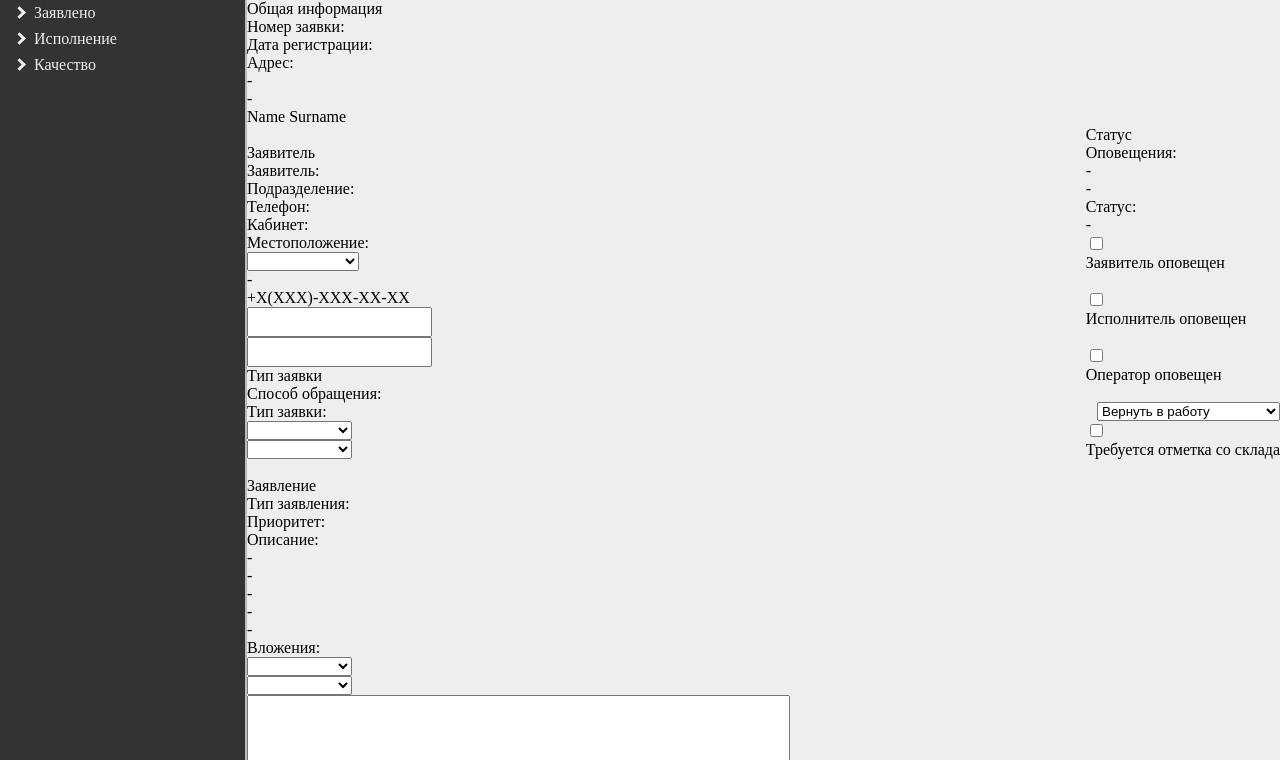
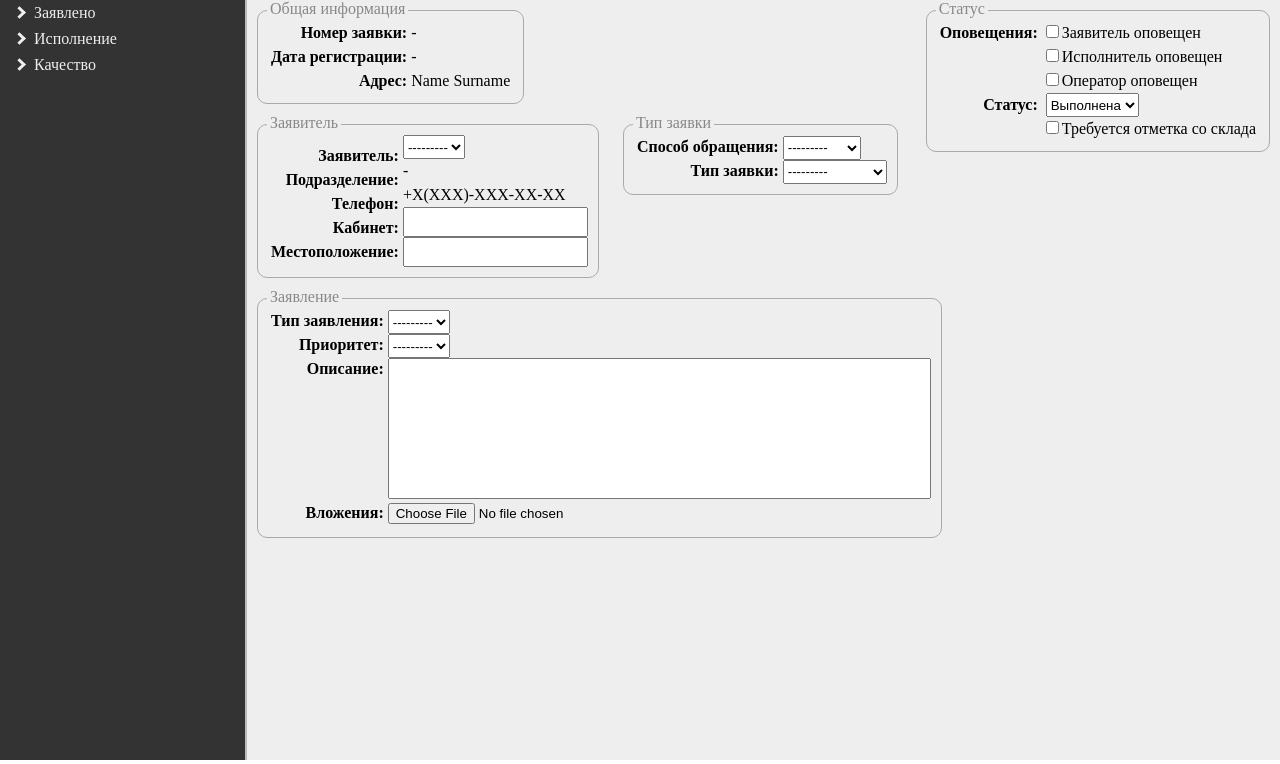
Before and after one commit to DeadParazit/HelpDeskVer2, a Django app: page /request/ in a window 1280 px wide. Shown: the part 40-804 px from the top of the page. Run offline with Django 3.2, Linux system fonts and the light colour scheme; data that the repository does not hold is empty.

Commit message:
main-view

```diff
--- a/Request/forms.py
+++ b/Request/forms.py
@@ -62,9 +62,9 @@ class AddRequest(forms.ModelForm):
             'priority': Select(attrs={'class': 'variable-input', 'placeholder': 'Выберите приоритет'}),
             'applicant': Select(attrs={'class': 'variable-input', 'placeholder': 'Выберите заявителя', 'id': 'applicant_select'}),
             'type': Select(attrs={'class': 'variable-input', 'placeholder': 'Выберите тип заявки'}),
-            'applicant_is_notified': CheckboxInput(attrs={'class': 'variable-input checkbox'}),
-            'performer_is_notified': CheckboxInput(attrs={'class': 'variable-input checkbox'}),
-            'operator_is_notified': CheckboxInput(attrs={'class': 'variable-input checkbox'}),
+            'applicant_is_notified': CheckboxInput(attrs={'class': 'discret variable-input checkbox'}),
+            'performer_is_notified': CheckboxInput(attrs={'class': 'discret variable-input checkbox'}),
+            'operator_is_notified': CheckboxInput(attrs={'class': 'discret variable-input checkbox'}),
             'storage': CheckboxInput(attrs={'class': 'variable-input checkbox'}),
             'room': NumberInput(attrs={'class': 'variable-input'}),
             'building': TextInput(attrs={'class': 'variable-input'}),
--- a/templates/Request/create_document.html
+++ b/templates/Request/create_document.html
@@ -6,6 +6,7 @@
     <title>Document Page</title>
     <link rel="stylesheet" href="{% static "css/standart.css" %}">
     <link rel="stylesheet" href="{% static "css/document.css" %}">
+    <link rel="stylesheet" href="{% static "css/document_basics.css" %}">
     <script src="https://ajax.googleapis.com/ajax/libs/jquery/3.4.0/jquery.min.js"></script>
     <script src="{% static "scripts/toggle_lists.js" %}"></script>
   </head>
--- a/templates/Request/templates/applicant_page.html
+++ b/templates/Request/templates/applicant_page.html
@@ -41,15 +41,17 @@
       <p class="variable_name hidden_text">-</p>
     </div>
     <div class="category_right_side_div">
-      <input class="discret applicant_notified checkbox" type="checkbox" name="applicant_notified" value="true"><p class="variable_data display_inline">Заявитель оповещен</p><br>
-      <input class="discret performer_notified checkbox" type="checkbox" name="performer_notified" value="true"><p class="variable_data display_inline">Исполнитель оповещен</p><br>
-      <input class="discret operator_notified checkbox" type="checkbox" name="operator_notified" value="true"><p class="variable_data display_inline">Оператор оповещен</p><br>
-      <select class="requered status status_form" name="status">
-        <option value=""></option>
-        <option value="">Отправлено на доработку</option>
-        <option value="" selected>Вернуть в работу</option>
-      </select><br>
-      <input class="variable-input checkbox" type="checkbox" name="storage" value="true"><p class="variable_data display_inline">Требуется отметка со склада</p><br>
+      {{ form.applicant_is_notified }}<p class="variable_data display_inline">Заявитель оповещен</p><br>{#<input class="discret applicant_notified checkbox" type="checkbox" name="applicant_notified" value="true"><p class="variable_data display_inline">Заявитель оповещен</p><br>#}
+      {{ form.performer_is_notified }}<p class="variable_data display_inline">Исполнитель оповещен</p><br>{#<input class="discret performer_notified checkbox" type="checkbox" name="performer_notified" value="true"><p class="variable_data display_inline">Исполнитель оповещен</p><br>#}
+      {{ form.operator_is_notified }}<p class="variable_data display_inline">Оператор оповещен</p><br>{#<input class="discret operator_notified checkbox" type="checkbox" name="operator_notified" value="true"><p class="variable_data display_inline">Оператор оповещен</p><br>#}
+{#      <select class="requered status status_form" name="status">#}
+{#        <option value=""></option>#}
+{#        <option value="">Отправлено на доработку</option>#}
+{#        <option value="" selected>Вернуть в работу</option>#}
+{#      </select><br>#}
+       {{ form.status }}<br>
+{#      <input class="variable-input checkbox" type="checkbox" name="storage" value="true"><p class="variable_data display_inline">Требуется отметка со склада</p><br>#}
+       {{ form.storage }}<p class="variable_data display_inline">Требуется отметка со склада</p><br>
     </div>
   </div>
 </div>
@@ -67,16 +69,28 @@
       <p class="variable_name" id="location2">Местоположение:</p>
     </div>
     <div class="category_right_side_div">
-      <select class="requered applicant applicant_form" name="applicant">
-        <option value=""></option>
-        <option value="1">В разработке</option>
-        <option value="2">В разработке1</option>
-        <option value="3">В разработке2</option>
-      </select><br>
+{#      <select class="requered applicant applicant_form" name="applicant">#}
+{#        <option value=""></option>#}
+{#        <option value="1">В разработке</option>#}
+{#        <option value="2">В разработке1</option>#}
+{#        <option value="3">В разработке2</option>#}
+{#      </select><br>#}
+        {{ form.applicant }} <br>
+
+
+
+
       <p class="variable_data">-</p>
       <p class="variable_data">+X(XXX)-XXX-XX-XX</p>
-      <input class="requered cabinet applicant_form" type="number" name="cabinet" maxlength="3"><br>
-      <input class="requered location applicant_form" type="text" name="building">
+
+
+
+
+
+      {% comment %}<input class="requered cabinet applicant_form" type="number" name="cabinet" maxlength="3"><br>
+      <input class="requered location applicant_form" type="text" name="building">{% endcomment %}
+      {{ form.room }} <br>
+      {{ form.building }} <br>
     </div>
   </div>
 </div>
@@ -90,14 +104,16 @@
       <p class="variable_name" id="request_type12">Тип заявки:</p>
     </div>
     <div class="category_right_side_div">
-      <select class="requered request_from request_form" name="request_from">
-        <option value=""></option>
-        <option value="">В разработке</option>
-      </select><br>
-      <select class="requered request_type1 request_form" name="request_type1" se>
-        <option value=""></option>
-        <option value="">В разработке</option>
-      </select><br>
+{#      <select class="requered request_from request_form" name="request_from">#}
+{#        <option value=""></option>#}
+{#        <option value="">В разработке</option>#}
+{#      </select><br>#}
+{#        <select class="requered request_type1 request_form" name="request_type1" se>#}
+{#        <option value=""></option>#}
+{#        <option value="">В разработке</option>#}
+{#      </select><br>#}
+        {{ form.way_to_treat }}<br>
+        {{ form.type_of_request }}<br>
     </div>
   </div>
 </div><br>
@@ -118,16 +134,20 @@
       <p class="variable_name">Вложения:</p>
     </div>
     <div class="category_right_side_div">
-      <select class="requered request_type2 request_form2" name="request_type2">
-        <option value=""></option>
-        <option value="">В разработке</option>
-      </select><br>
-      <select class="discret request_priority" name="request_priority">
-        <option value=""></option>
-        <option value="">В разработке</option>
-      </select><br>
-      <textarea class="requered request_description request_form2" name="request_description" rows="9" cols="65" style="resize:none;height:158px"></textarea><br>
-      <input class="discret applicant_file file" type="file" name="request_additions">
+{#      <select class="requered request_type2 request_form2" name="request_type2">#}
+{#        <option value=""></option>#}
+{#        <option value="">В разработке</option>#}
+{#      </select><br>#}
+        {{ form.type }}<br>
+{#      <select class="discret request_priority" name="request_priority">#}
+{#        <option value=""></option>#}
+{#        <option value="">В разработке</option>#}
+{#      </select><br>#}
+        {{ form.priority }}<br>
+{#      <textarea class="requered request_description request_form2" name="request_description" rows="9" cols="65" style="resize:none;height:158px"></textarea><br>#}
+        {{ form.description }}<br>
+{#      <input class="discret applicant_file file" type="file" name="request_additions">#}
+        {{ form.file }}
     </div>
   </div>
 </div>
```
Also changed, not shown: templates/Request/show_document.html (+4 -3 lines).
